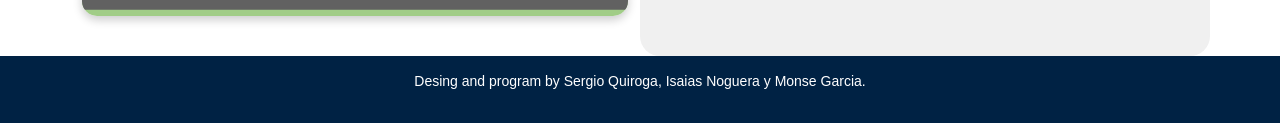
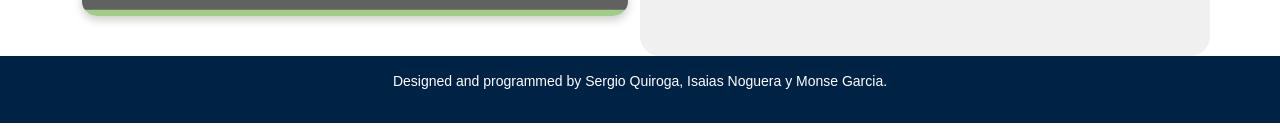
Before and after one commit to sergioquirogaa/poliguia, a plain HTML site: page index.html in a window 1280 px wide. Shown: the part 659-797 px from the top of the page. Drawn offline with Linux system fonts and the light colour scheme.

Commit message:
Update index.html

```diff
--- a/index.html
+++ b/index.html
@@ -1844,7 +1844,7 @@
     <div class="container">
       <div class="row">
         <p class="d-flex align-items-center justify-content-center text-white">
-          Desing and program by Sergio Quiroga, Isaias Noguera y Monse Garcia.
+          Designed and programmed by Sergio Quiroga, Isaias Noguera y Monse Garcia.
         </p>
       </div>
     </div>
```
